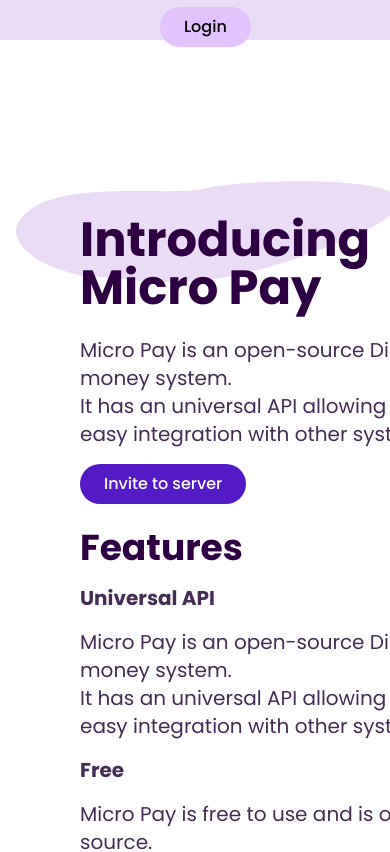
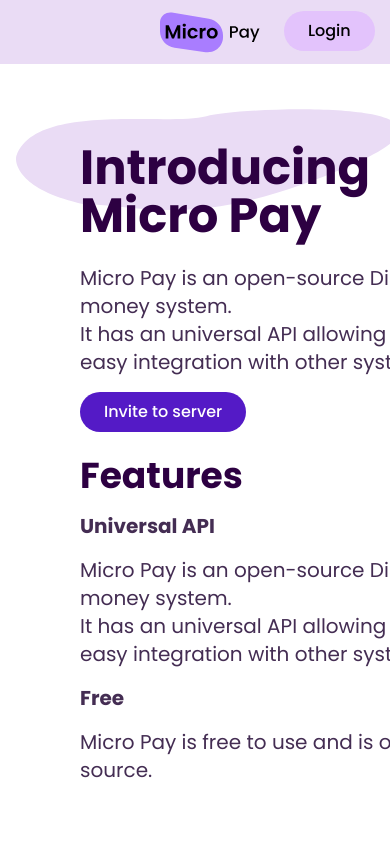
Before and after one commit to daimond113/micropay-web, a Next.js app: page / in a window 390 px wide. Shown: the top 852 px of the page. Built offline with nearby package versions, Linux system fonts and the light colour scheme; no server answers.

Commit message:
fix header on small devices, use svgs over pngs

```diff
--- a/components/Header.tsx
+++ b/components/Header.tsx
@@ -5,9 +5,9 @@ import React from "react";
 
 export default function Header({ className }: { className?: string }) {
     const { data: session } = useSession()
-    return <div className={clsx(className, "bg-light-primary w-full h-16 flex items-center")}>
-        <a href="/" className="h-full ml-40 flex items-center"><img src="/logopay.svg" alt="Micro Pay Logo" className="h-2/3" /></a>
-        <div className="ml-auto mr-40 h-2/3">
+    return <div className={clsx(className, "bg-light-primary w-full h-16 flex items-center flex-shrink-0")}>
+        <a href="/" className="h-full ml-40 flex items-center mr-6 lg:mr-0 flex-shrink-0"><img src="/logopay.svg" alt="Micro Pay Logo" className="h-2/3" /></a>
+        <div className="ml-auto mr-40 h-2/3 flex-shrink-0">
             {session ? <button onClick={() => signOut()} className="h-full"><img src={session.user?.image} alt={session.user.name} className="h-full rounded-full" /></button> : <Button className="bg-light-secondary" onClick={() => signIn('discord')}>Login</Button>}
         </div>
     </div>
--- a/pages/_app.tsx
+++ b/pages/_app.tsx
@@ -2,6 +2,7 @@ import '../styles/globals.css'
 import type { AppProps } from 'next/app'
 import { SessionProvider } from 'next-auth/react'
 import React from 'react'
+import Head from 'next/head'
 
 function MyApp({ Component, pageProps: { session, ...pageProps } }: { Component: () => JSX.Element, pageProps: AppProps['pageProps'] }) {
   return <SessionProvider session={session}>
--- a/pages/index.tsx
+++ b/pages/index.tsx
@@ -10,7 +10,7 @@ import { useInviteLink } from '../utils/http'
 const profiles = {
   mpay: {
     author: 'Micro Pay',
-    avatar: 'https://cdn.discordapp.com/avatars/975372236322144267/2272dcf92dafd9f45275d70d1d0140cc.png?size=4096',
+    avatar: '/mpay.svg',
     bot: true,
     roleColor: "#FFFFFF"
   },
@@ -21,7 +21,7 @@ const profiles = {
   },
   luka: {
     author: "LukaDev",
-    avatar: "https://github.com/lukadev-0.png",
+    avatar: "/luka.svg",
     roleColor: "#FFFFFF"
   }
 }
@@ -49,7 +49,7 @@ const Home: NextPage = () => {
       </Head>
       <Header className='flex-grow-0' />
       <div className='flex flex-col flex-grow ml-20 sm:ml-28 md:ml-40 h-[500vh]'>
-        <div className='relative h-[11.5rem] w-[24rem] sm:w-[28rem] md:w-[36rem] lg:w-[44rem] mt-44'>
+        <div className='relative h-[11.5rem] w-[24rem] sm:w-[28rem] md:w-[36rem] lg:w-[44rem] mt-20 md:mt-44'>
           <svg xmlns="http://www.w3.org/2000/svg" className="w-96 h-56 absolute z-10 -top-24 -left-16" viewBox="0 0 485 128" fill="none">
             <path d="M423.51 70.2443C229.01 155.244 159.51 119.744 85.5101 119.744C0.510078 101.244 -1.84444 65.2793 0.510073 58.7443C25.0101 -9.25568 191.01 21.7443 240.51 8.74431C290.01 -4.25569 618.01 -14.7557 423.51 70.2443Z" fill="#EADCF5" />
           </svg>
```
Also changed, not shown: public/luka.svg (added), public/mpay.svg (added).
